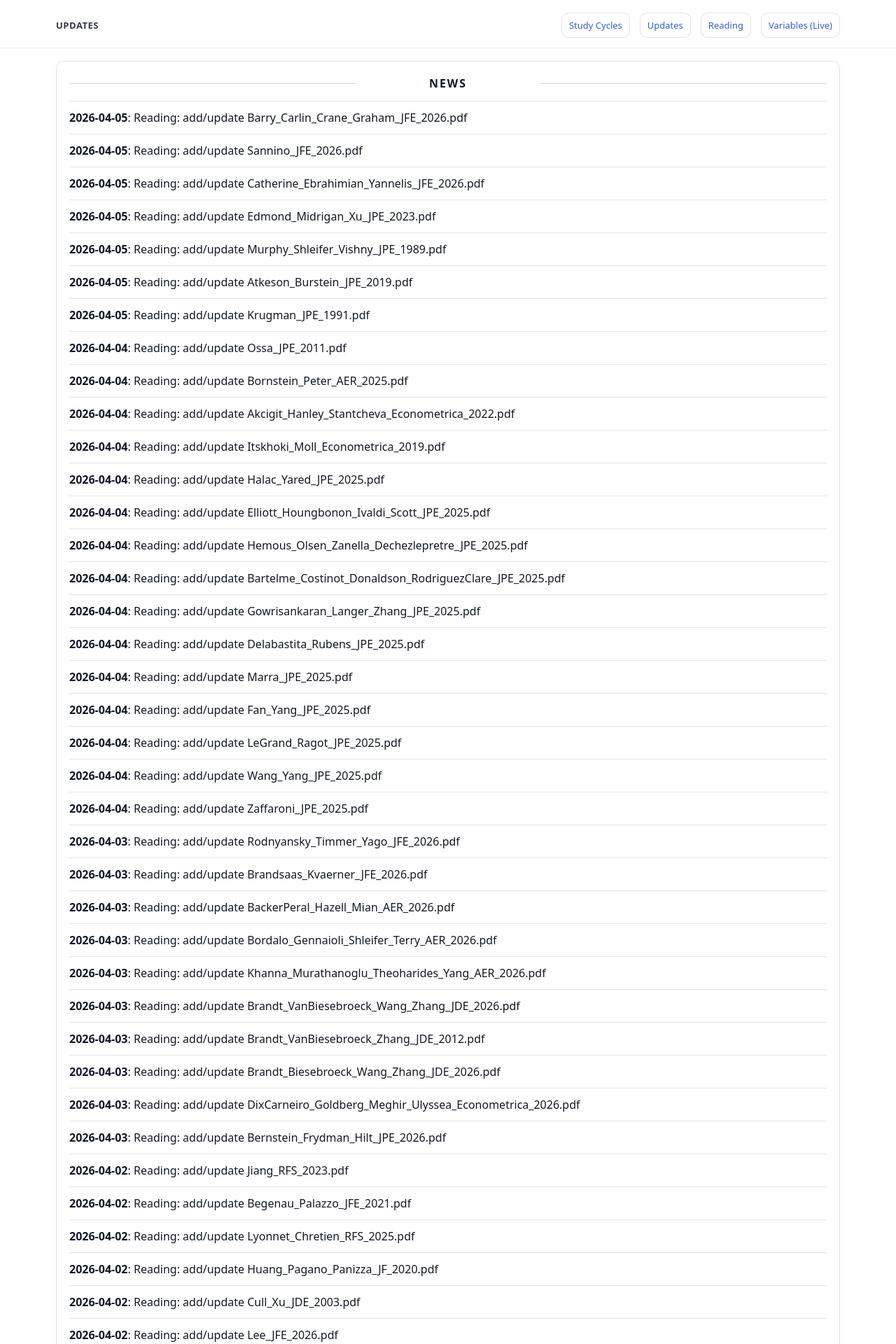
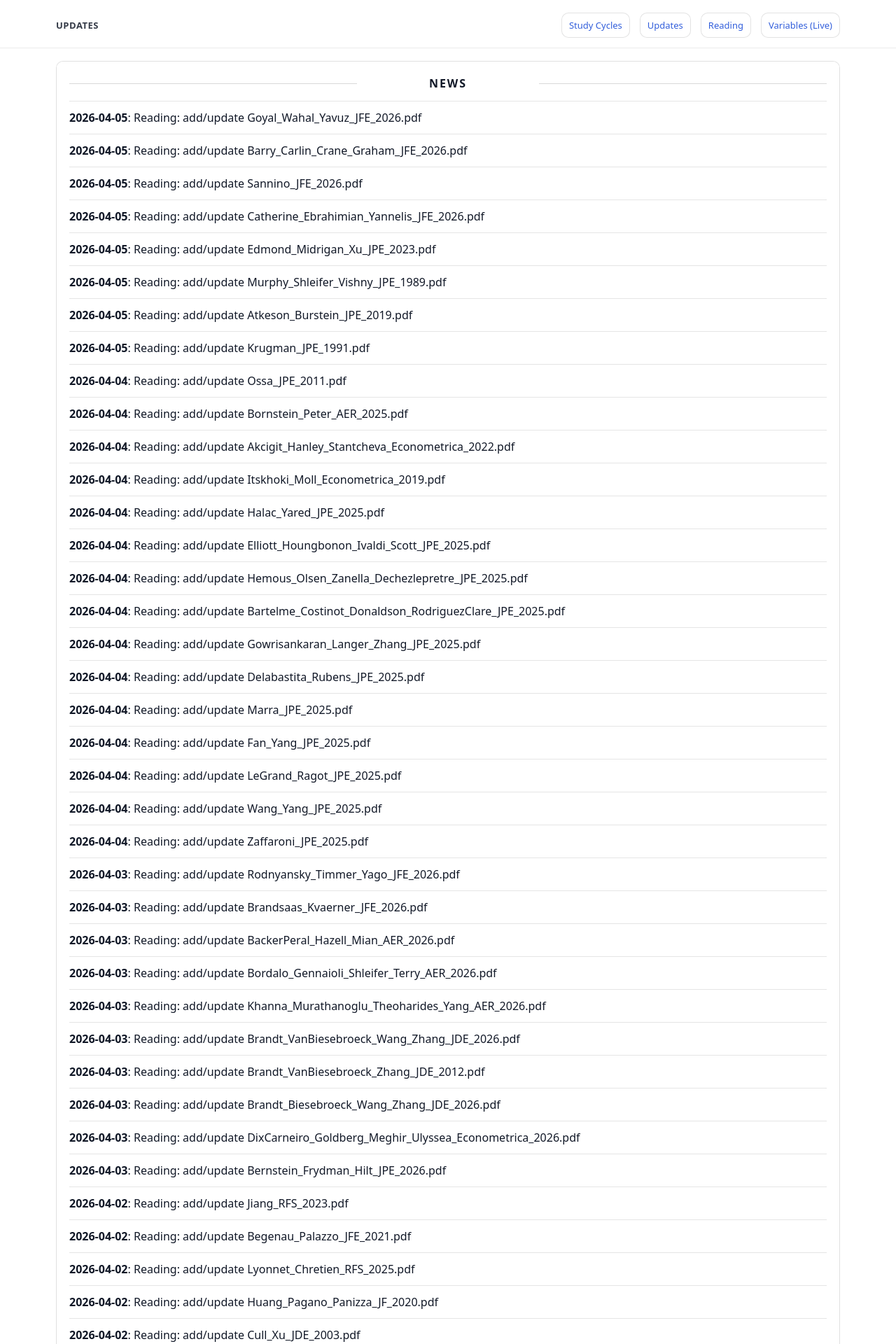
Before and after one commit to yaxinzn/study-archive, a Jekyll site: the page built from updates/index.md, in a window 1280 px wide. Shown: the top 1920 px of the page at 70% size. Built offline with Jekyll 4.4.1, drawn with Linux system fonts in a browser that asks for light colours; some of the changed text lies outside the part shown.

Commit message:
chore: update NEWS feed

```diff
--- a/_data/news.yml
+++ b/_data/news.yml
@@ -1,4 +1,7 @@
 # Auto-generated update history (sorted newest -> oldest). Do not edit manually.
+- ts: "1775388563"
+  date: "2026-04-05"
+  title: "Reading: add/update Goyal_Wahal_Yavuz_JFE_2026.pdf"
 - ts: "1775386696"
   date: "2026-04-05"
   title: "Reading: add/update Barry_Carlin_Crane_Graham_JFE_2026.pdf"
```
